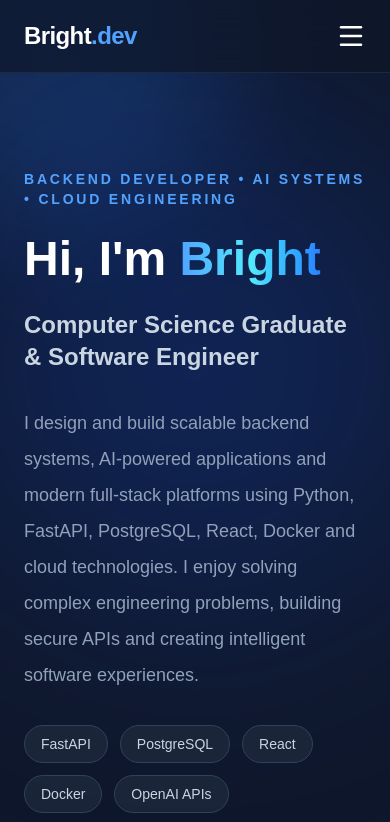
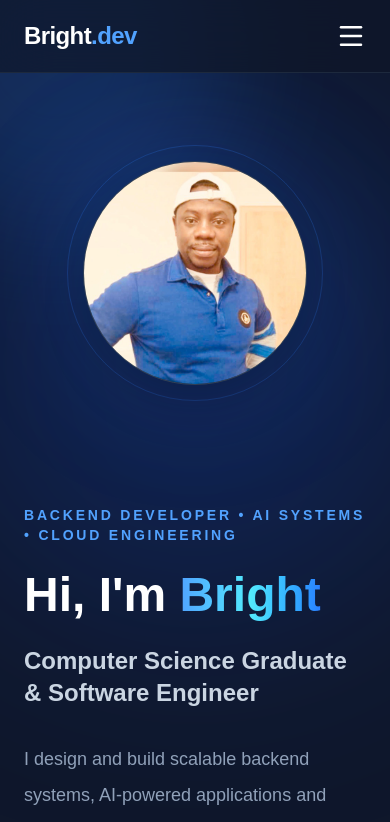
Before and after one commit to Brightiya/portfolio, a React app: page / in a window 390 px wide. Shown: the top 822 px of the page. Built offline with nearby package versions, Linux system fonts and the light colour scheme; the HTML template or start-up script is replaced by a standard one.

Commit message:
Fix mobile profile image in Hero.jsx

```diff
--- a/src/components/Hero.jsx
+++ b/src/components/Hero.jsx
@@ -13,7 +13,7 @@ function Hero() {
 
       </div>
 
-      <div className="max-w-7xl mx-auto grid lg:grid-cols-2 gap-20 items-center">
+      <div className="max-w-7xl mx-auto grid lg:grid-cols-2 gap-16 items-center">
 
         {/* Left Content */}
         <div>
@@ -189,7 +189,14 @@ function Hero() {
               ease: "easeInOut",
             },
           }}
-          className="flex justify-center"
+          className="
+            order-first
+            lg:order-last
+            flex
+            justify-center
+            mb-12
+            lg:mb-0
+          "
         >
 
           <div className="relative">
@@ -201,7 +208,23 @@ function Hero() {
             <div className="absolute -inset-4 rounded-full border border-blue-500/20" />
 
             {/* Profile Image */}
-            <div className="relative w-72 h-72 md:w-[420px] md:h-[420px] rounded-full border border-slate-700 overflow-hidden bg-slate-800 shadow-2xl">
+            <div className="
+              relative
+              w-56
+              h-56
+              sm:w-72
+              sm:h-72
+              md:w-80
+              md:h-80
+              lg:w-[420px]
+              lg:h-[420px]
+              rounded-full
+              border
+              border-slate-700
+              overflow-hidden
+              bg-slate-800
+              shadow-2xl
+            ">
 
               <img
                 src="/profile.jpg"
```
